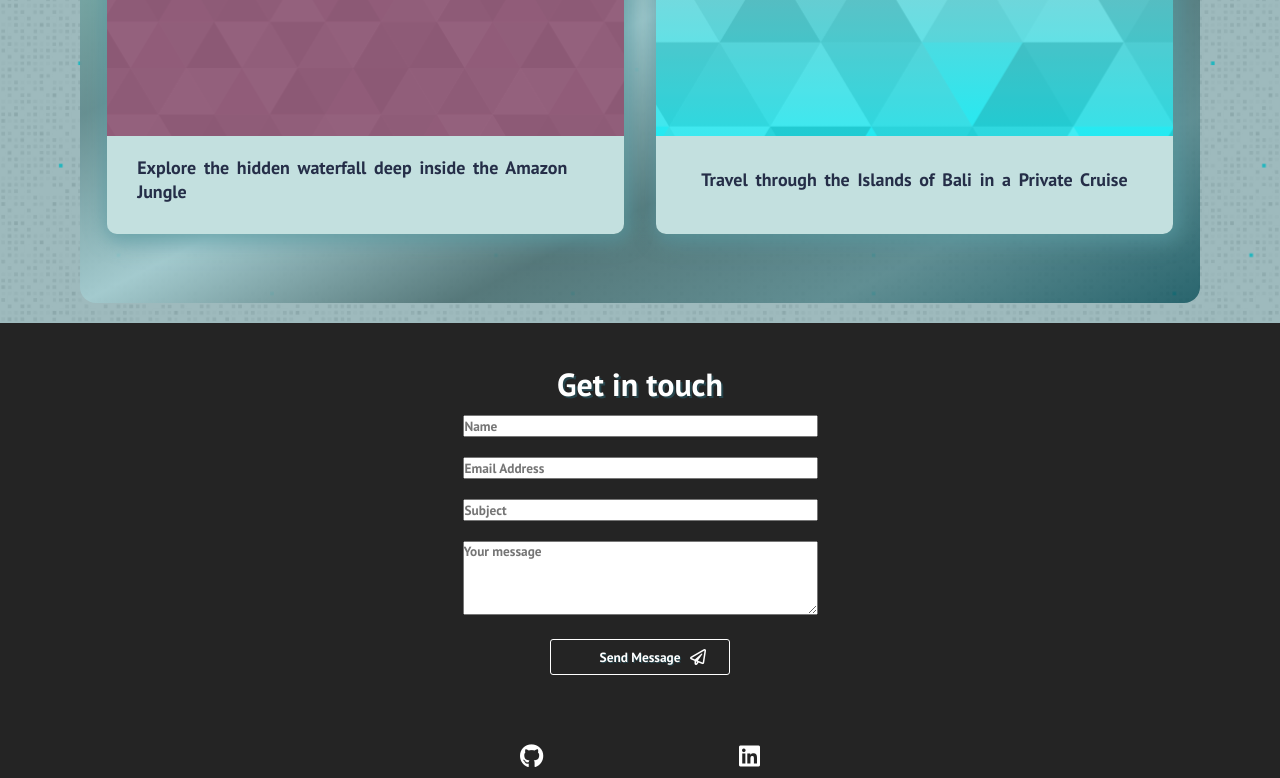
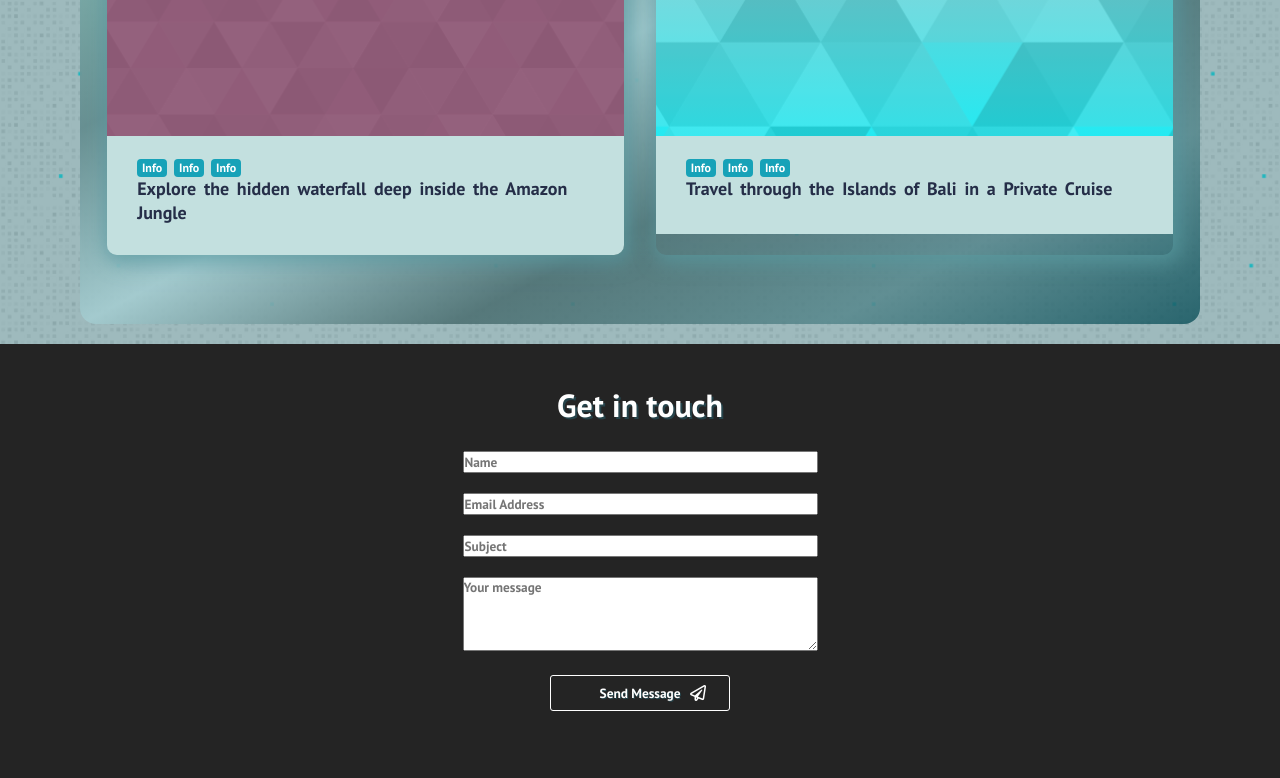
Before and after one commit to alex4tm/portfolio-v1, a React (Create React App) app: page / in a window 1280 px wide. Shown: the part 2000-2778 px from the top of the page. Built offline with nearby package versions, Linux system fonts and the light colour scheme.

Commit message:
added react bootstrap and node-sass for badges on project cards

```diff
--- a/package.json
+++ b/package.json
@@ -6,9 +6,12 @@
     "@testing-library/jest-dom": "^5.11.4",
     "@testing-library/react": "^11.1.0",
     "@testing-library/user-event": "^12.1.10",
+    "bootstrap": "^4.6.0",
     "devicon": "^2.11.0",
     "emailjs-com": "^2.6.4",
+    "node-sass": "^4.14.1",
     "react": "^17.0.2",
+    "react-bootstrap": "^1.6.0",
     "react-dom": "^17.0.2",
     "react-router-dom": "^5.2.0",
     "react-scripts": "4.0.3",
--- a/src/App.js
+++ b/src/App.js
@@ -1,6 +1,7 @@
 import React from 'react';
 import Navbar from './components/Navbar';
 import './App.css';
+import './styles.scss';
 import { BrowserRouter as Router, Switch, Route } from 'react-router-dom';
 import Home from './components/pages/Home';
 
--- a/src/components/CardItem.js
+++ b/src/components/CardItem.js
@@ -1,5 +1,6 @@
 import React from 'react';
 import { Link } from 'react-router-dom';
+import Badge from 'react-bootstrap/Badge';
 
 function CardItem(props) {
   return (
@@ -14,6 +15,11 @@ function CardItem(props) {
             />
           </figure>
           <div className='cards__item__info'>
+            <div className="cards__skills">
+              <Badge variant="info">Info</Badge>{' '}
+              <Badge variant="info">Info</Badge>{' '}
+              <Badge variant="info">Info</Badge>{' '}
+            </div>
             <h5 className='cards__item__text'>{props.text}</h5>
           </div>
         </Link>
--- a/src/components/Cards.css
+++ b/src/components/Cards.css
@@ -94,7 +94,7 @@
 .cards__item__info {
   padding: 20px 30px 30px;
   min-height: 98px;
-  display: flex;
+  flex-direction: column;
   justify-content: center;
   align-items: center;
 }
--- a/src/components/Cards.js
+++ b/src/components/Cards.js
@@ -2,7 +2,7 @@ import React from 'react';
 import './Cards.css';
 import CardItem from './CardItem';
 import img1 from '../images/Prism.svg'
-import img2 from '../images/Prism-blue.svg'
+import img2 from '../images/Prism-blue.svg';
 
 function Cards() {
   return (
--- a/src/components/ContactUs.css
+++ b/src/components/ContactUs.css
@@ -5,6 +5,7 @@
   justify-content: center;
   align-items: center;
   padding-top: 40px;
+  min-height: 365px;
 }
 
 .contact-container h1 {
@@ -13,6 +14,7 @@
   justify-content: center;
   color: var(--secondary);
   text-shadow: 2px 2px #25434a;
+  margin-bottom: 15px;
 }
 .contact-wrapper {
   max-width: 700px;
--- a/src/components/Navbar.css
+++ b/src/components/Navbar.css
@@ -24,7 +24,7 @@
 .navbar-logo {
   color: var(--primary);
   justify-self: start;
-  margin-left: 20px;
+  margin: 8px 20px;
   cursor: pointer;
   text-decoration: none;
   font-size: 2rem;
--- /dev/null
+++ b/src/styles.scss
@@ -0,0 +1,6 @@
+@import "~bootstrap/scss/_functions";
+@import "~bootstrap/scss/_variables";
+@import "~bootstrap/scss/_mixins";
+@import "~bootstrap/scss/_progress";
+@import "~bootstrap/scss/_utilities";
+@import "~bootstrap/scss/_badge";
```
Also changed, not shown: 1 other file (tests, documents, lock files or other folders).
